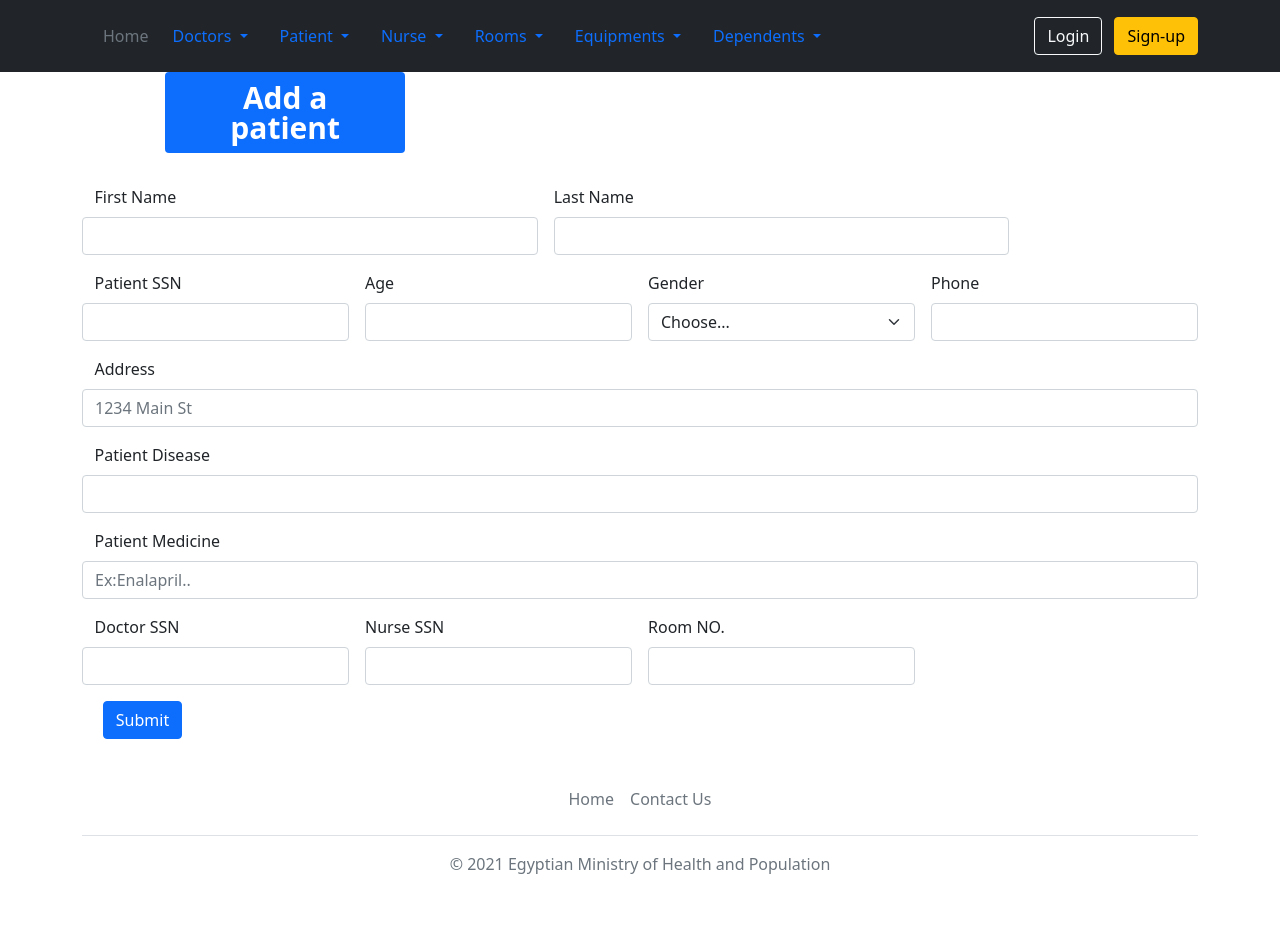
After one commit to RamiDiaa/HospitalInformationSystem, a Flask app: page /addpatient in a window 1280 px wide. The commit adds this page. Run offline with Flask 2, Linux system fonts and the light colour scheme; some libraries are stand-ins or nearby versions.

Commit message:
all add files + 3 of view files

```diff
--- a/main.py
+++ b/main.py
@@ -1,4 +1,4 @@
-from flask import Flask,render_template, request
+from flask import Flask,render_template, request, url_for
 import mysql.connector
 
 app = Flask("__main__")
@@ -16,16 +16,9 @@ mycursor = mydb.cursor()
 
 
 
-@app.route('/')
-def index():
-    return render_template("layout.html")
-
-
-
-
-
-
-
+@app.route('/',methods = ['POST', 'GET'])
+def home():
+    return render_template("home.html")
 @app.route('/viewdoctor')
 def viewdoctors():
       mycursor.execute("SELECT * FROM DOCTORS")
@@ -36,7 +29,7 @@ def viewdoctors():
          'rec':myresult,
          'header':row_headers
       }
-      return render_template('viewdoctors.html',msg=data)
+      return render_template('viewdoctor.html',msg=data)
 
 @app.route('/viewequipment')
 def viewequipment():
@@ -60,10 +53,128 @@ def viewnurses():
          'rec':myresult,
          'header':row_headers
       }
-      return render_template('viewnurses.html',msg=data)
+      return render_template('viewnurse.html',msg=data)
 
 
+####### add
 
+@app.route('/adddoctor',methods = ['POST', 'GET'])
+def adddoctor():
+   if request.method == 'POST':
+      Fname = request.form['Fname']
+      Lname = request.form['Lname']
+      address = request.form['address']
+      age = request.form['age']
+      phone = request.form['phone']
+      gender = request.form['gender']
+      DSSN = request.form['DSSN']
+      RNum = request.form['RNum']
+      print(Fname,Lname,address,age,phone,gender,DSSN,RNum)
+      sql = "INSERT INTO doctors (Fname,Lname,address,age,phone,gender,DSSN,RNum) VALUES (%s, %s, %s, %s, %s, %s, %s, %s)"
+      val = (Fname,Lname,address,age,phone,gender,DSSN,RNum)
+      mycursor.execute(sql,val)
+      mydb.commit()
+      return render_template('home.html')
+   else:
+      return render_template('adddoctor.html')
+@app.route('/addequipment',methods = ['POST', 'GET'])
+def addeqipment():
+   if request.method == 'POST':
+      code = request.form['code']
+      manufacturer = request.form['manufacturer']
+      Ename = request.form['Ename']
+      Emodel = request.form['Emodel']
+      PSSN = request.form['PSSN']
+      print(code,manufacturer,Ename,Emodel,PSSN)
+      sql = "INSERT INTO Equipment (code,manufacturer,Ename,Emodel,PSSN) VALUES (%s, %s, %s, %s, %s)"
+      val = (code,manufacturer,Ename,Emodel,PSSN)
+      mycursor.execute(sql, val)
+      mydb.commit()
+      return render_template('home.html')
+   else:
+      return render_template('addequipment.html')
+@app.route('/adddependent',methods = ['POST', 'GET'])
+def adddependent():
+   if request.method == 'POST':
+      Dname = request.form['Dname']
+      PSSN = request.form['PSSN']
+      relationship = request.form['relationship']
+      age = request.form['age']
+      phone = request.form['phone']
+      gender = request.form['gender']
+      print(Dname,relationship,age,phone,gender,PSSN)
+      sql = "INSERT INTO Dependent (Dname,relationship,age,phone,gender,PSSN) VALUES (%s, %s, %s, %s, %s, %s)"
+      val = (Dname,relationship,age,phone,gender,PSSN)
+      mycursor.execute(sql, val)
+      mydb.commit()
+      return render_template('home.html')
+   else:
+      return render_template('adddependent.html')
+
+###
+
+@app.route('/addpatient', methods=['POST', 'GET'])
+def addpatient():
+
+    if request.method == "POST":  # check if there is post data
+        pfname = request.form['Patient First Name']
+        plname = request.form['Patient Last Name']
+        pssn = request.form['Pateint SSN']
+        page = request.form['Patient Age']
+        pphone = request.form['Patient Phone']
+        pdisease = request.form['Patient Disease']
+        med=request.form['Patient Medicine']
+        address=request.form['Patient Address']
+        gender=request.form['Patient Gender']
+        rno = request.form['NORoom']
+        Docssn = request.form['SSNDoctor']
+        Nurssn = request.form['SSNNurse']
+        sql = "INSERT INTO patient (PAT_FNAME, PAT_LNAME, PAT_SSN, PAT_AGE, PAT_PHONE, PAT_DISEASE, PAT_MEDICINE, PAT_ADDRESS,PATIENT_GENDER,NOROOM,SSN_DOCTOR,SSN_NURSE) VALUES (%s, %s, %s, %s, %s, %s, %s, %s,%s,%s,%s,%s)"
+        val = (pfname, plname,pssn , page, pphone, pdisease, med, address,gender,rno,Docssn,Nurssn)
+        mycursor.execute(sql, val)
+        mydb.commit()
+        return render_template('home.html')
+    else:
+        return render_template('addpatient.html')
+#start of addnurse
+@app.route('/addnurse', methods=['POST', 'GET'])
+def addnurse():
+
+    if request.method == "POST":  # check if there is post data
+        nfname = request.form['nurse First Name']
+        nlname = request.form['nurse Last Name']
+        nssn = request.form['nurse SSN']
+        nage = request.form['nurse Age']
+        nphone = request.form['nurse Phone']
+        naddress=request.form['nurse Address']
+        ngender=request.form['nurse Gender']
+        nsalary=request.form['nurse Salary']
+        nroom = request.form['nurse Care Room']
+        ndoc = request.form['nurse Supervisor']
+        sql = "INSERT INTO nurse (NUR_SSN, NUR_FNAME, NUR_LNAME, NUR_AGE, NUR_PHONE, NUR_ADDRESS, NUR_GENDER, NUR_SALARY,NUR_CARE_R,NURSE_SUPERVISOR) VALUES (%s, %s, %s, %s, %s, %s, %s, %s,%s,%s)"
+        val = (nssn,nfname, nlname, nage, nphone, naddress, ngender, nsalary,nroom,ndoc)
+        mycursor.execute(sql, val)
+        mydb.commit()
+        return render_template('home.html')
+    else:
+        return render_template('addnurse.html')
+@app.route('/addroom', methods=['POST', 'GET'])
+def addroom():
+
+    if request.method == "POST":  # check if there is post data
+        rnumber = request.form['room Number']
+        rname = request.form['room Name']
+        rfnumber = request.form['floor Number']
+        sql = "INSERT INTO room (ROOM_NUMBER, ROOM_NAME, FLOOR_NUMBER) VALUES (%s, %s, %s)"
+        val = (rnumber,rname, rfnumber)
+        mycursor.execute(sql, val)
+        mydb.commit()
+        return render_template('home.html')
+    else:
+        return render_template('addroom.html')
+
+
+######
 
 
 
@@ -107,4 +218,4 @@ def contactus():
 
 
 if __name__ == '__main__':
-    app.run(debug=True)
+    app.run(debug = True)
--- /dev/null
+++ b/templates/addpatient.html
@@ -0,0 +1,68 @@
+{% extends "layout.html" %}
+{% block body %}
+    <title> ADD-Patient </title>
+
+    <h1> &nbsp; &nbsp; &nbsp; &nbsp; <div class="badge bg-primary text-wrap" style="width: 15rem;">
+        Add a patient</div>
+    </h1>
+    <br>
+    <form class="row g-3", action="http://127.0.0.1:5000/addpatient" method="POST">
+        <div class="col-md-5">
+            &nbsp;&nbsp; <label for="inputEmail4" class="form-label">First Name</label>
+            <input type="text" class="form-control" id="inputEmail4" name="Patient First Name">
+        </div>
+        <div class="col-md-5">
+            <label for="inputPassword4" class="form-label">Last Name</label>
+            <input type="text" class="form-control" id="inputPassword4" name="Patient Last Name">
+        </div>
+        <div class="col-md-3">
+            &nbsp;&nbsp; <label for="inputZip" class="form-label">Patient SSN</label>
+            <input type="number" class="form-control" id="inputZip" name="Pateint SSN">
+        </div>
+        <div class="col-md-3">
+            <label for="inputZip" class="form-label">Age</label>
+            <input type="number" class="form-control" id="inputZip" name="Patient Age">
+        </div>
+        <div class="col-md-3">
+            <label for="inputState" class="form-label">Gender</label>
+            <select id="inputState" class="form-select" name="Patient Gender">
+              <option selected>Choose...</option>
+              <option value="Male">Male</option>
+              <option value="Female">Female</option>
+            </select>
+        </div>
+        <div class="col-md-3">
+            <label for="inputZip" class="form-label">Phone</label>
+            <input type="tel" class="form-control" id="inputZip" name="Patient Phone">
+        </div>
+        <div class="col-12">
+            &nbsp;&nbsp; <label for="inputAddress" class="form-label">Address</label>
+            <input type="text" class="form-control" id="inputAddress" placeholder="1234 Main St" name="Patient Address">
+        </div>
+        <div class="col-12">
+            &nbsp;&nbsp; <label for="inputAddress" class="form-label">Patient Disease</label>
+            <input type="text" class="form-control" id="inputAddress" name="Patient Disease">
+        </div>
+        <div class="col-12">
+            &nbsp;&nbsp; <label for="inputAddress" class="form-label">Patient Medicine</label>
+            <input type="text" class="form-control" id="inputAddress" placeholder="Ex:Enalapril.." name="Patient Medicine">
+        </div>
+        <div class="col-md-3">
+            &nbsp;&nbsp; <label for="inputZip" class="form-label">Doctor SSN</label>
+            <input type="number" class="form-control" id="inputZip" name="SSNDoctor">
+        </div>
+        <div class="col-md-3">
+            <label for="inputZip" class="form-label">Nurse SSN</label>
+            <input type="number" class="form-control" id="inputZip" name="SSNNurse">
+        </div>
+        <div class="col-md-3">
+            <label for="inputZip" class="form-label">Room NO.</label>
+            <input type="number" class="form-control" id="inputZip" name="NORoom">
+        </div>
+       <br><br>
+       <div class="col-12">
+        &nbsp;&nbsp; &nbsp;  <button type="submit" class="btn btn-primary">Submit</button>
+       </div>
+
+    </form>
+{% endblock %}
--- a/templates/contactus.html
+++ b/templates/contactus.html
@@ -2,7 +2,7 @@
 
 {% block body %}
 
-<div class="container"  >
+<div class="container ">
 
     <form class="row g-3" action="http://localhost:5000/contactus" method="POST">
       <div class="col-md-12">
@@ -51,4 +51,5 @@
 </div>
 
 
+
 {% endblock %}
--- /dev/null
+++ b/templates/home.html
@@ -0,0 +1,3 @@
+{% extends "layout.html" %}
+
+{% block body %}{% endblock %}
--- a/templates/layout.html
+++ b/templates/layout.html
@@ -106,9 +106,9 @@
     <script src="https://stackpath.bootstrapcdn.com/bootstrap/4.3.1/js/bootstrap.min.js" integrity="sha384-JjSmVgyd0p3pXB1rRibZUAYoIIy6OrQ6VrjIEaFf/nJGzIxFDsf4x0xIM+B07jRM" crossorigin="anonymous"></script>
 
     <script src="https://cdn.jsdelivr.net/npm/bootstrap@5.1.3/dist/js/bootstrap.bundle.min.js" integrity="sha384-ka7Sk0Gln4gmtz2MlQnikT1wXgYsOg+OMhuP+IlRH9sENBO0LRn5q+8nbTov4+1p" crossorigin="anonymous"></script>
-
+    <div class="container">
     {% block body %}{% endblock %}
-
+    </div>
 
 
     <div class="container">
--- a/templates/viewdoctor.html
+++ b/templates/viewdoctor.html
@@ -1,5 +1,5 @@
 {% extends "layout.html" %}
-  {% block head %}
+  {% block body %}
     <h1>Doctors</h1>
 
     <table class="table table-dark table-striped">
--- a/templates/viewequipment.html
+++ b/templates/viewequipment.html
@@ -1,5 +1,5 @@
 {% extends "layout.html" %}
-{% block head %}
+{% block body %}
 
 <h1>Equipment</h1>
 
--- a/templates/viewnurse.html
+++ b/templates/viewnurse.html
@@ -1,5 +1,5 @@
 {% extends "layout.html" %}
-{% block head %}
+{% block body %}
 
 <h1>Nurses</h1>
 <table class="table table-dark table-striped">
```
Also changed, not shown: database_setup.sql (added, +45 -0 lines), templates/adddependent.html (added, +48 -0 lines), templates/adddoctor.html (added, +64 -0 lines), templates/addequipment.html (added, +43 -0 lines), templates/addnurse.html (added, +61 -0 lines), templates/addroom.html (added, +27 -0 lines).
